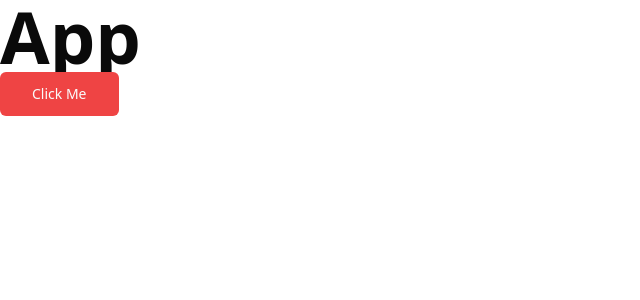
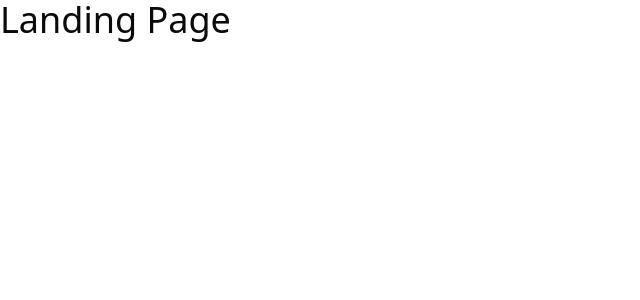
Before and after one commit to AnnaLinden/online_store, a React (Vite) app: page / in a window 1280 px wide. Shown: the top 300 px of the page, without its empty margins (0-640 px from the left). Built offline with nearby package versions, Linux system fonts and the light colour scheme.

Commit message:
router setup

```diff
--- a/src/App.tsx
+++ b/src/App.tsx
@@ -1,3 +1,5 @@
+import { RouterProvider,createBrowserRouter } from 'react-router-dom';
+
 import {
   HomeLayout,
   Landing,
@@ -12,27 +14,20 @@
   Orders,
 } from './pages';
 
-import { Button } from './components/ui/button';
-import { useAppSelector } from './hooks';
 
+const router = createBrowserRouter([
+  {
+    path: '/',
+    element: <Landing/>
+  },
+  {
+    path: '/cart',
+    element: <Cart/>
+  }
+])
 function App() {
-  const { name } = useAppSelector((state) => state.userState);
-  console.log(name);
-
   return (
-    <div>
-      <h1 className="text-7xl font-bold">
-      App
-    </h1>
-    <Button
-    variant='destructive'
-    size='lg'
-    onClick={() => console.log('it worked!!!')}
-  >
-    Click Me
-  </Button>
-  </div>
-  )
+    <RouterProvider router={router}></RouterProvider>
+  );
 }
-
-export default App
+export default App;
```
